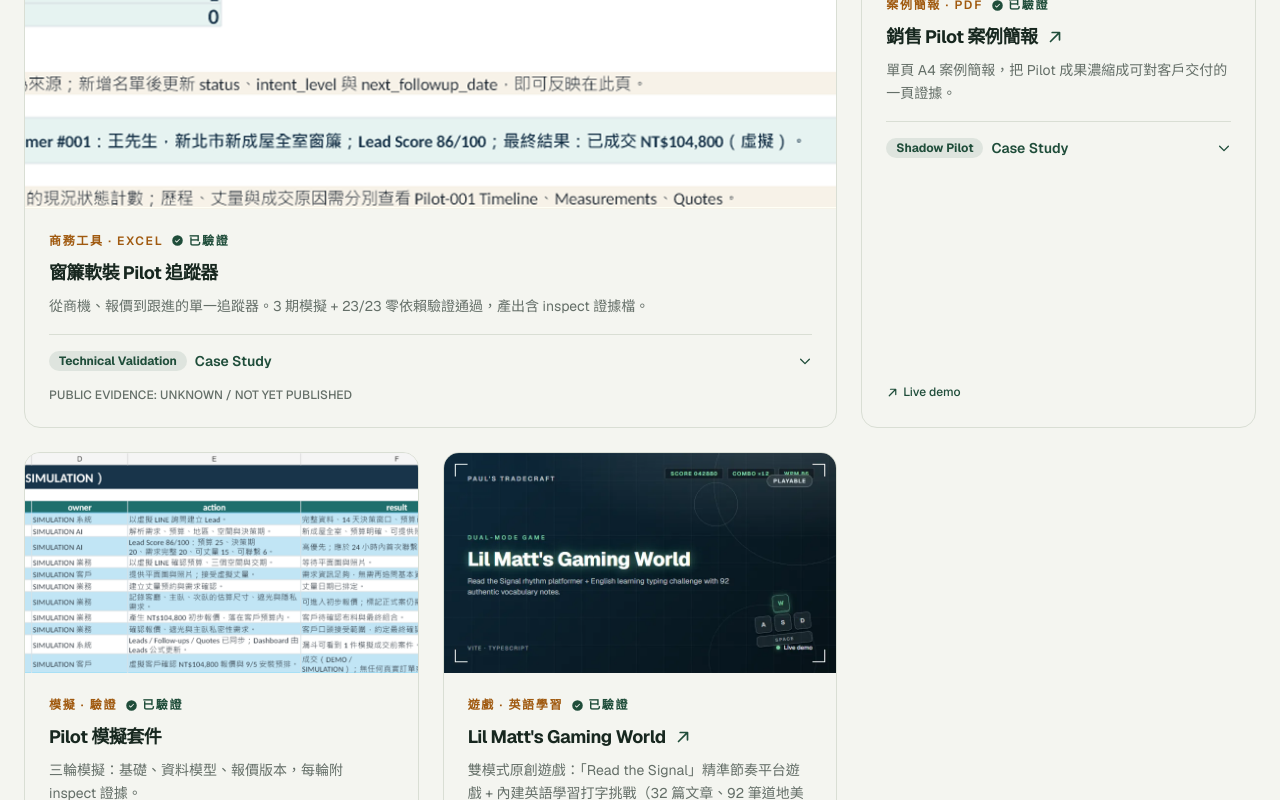
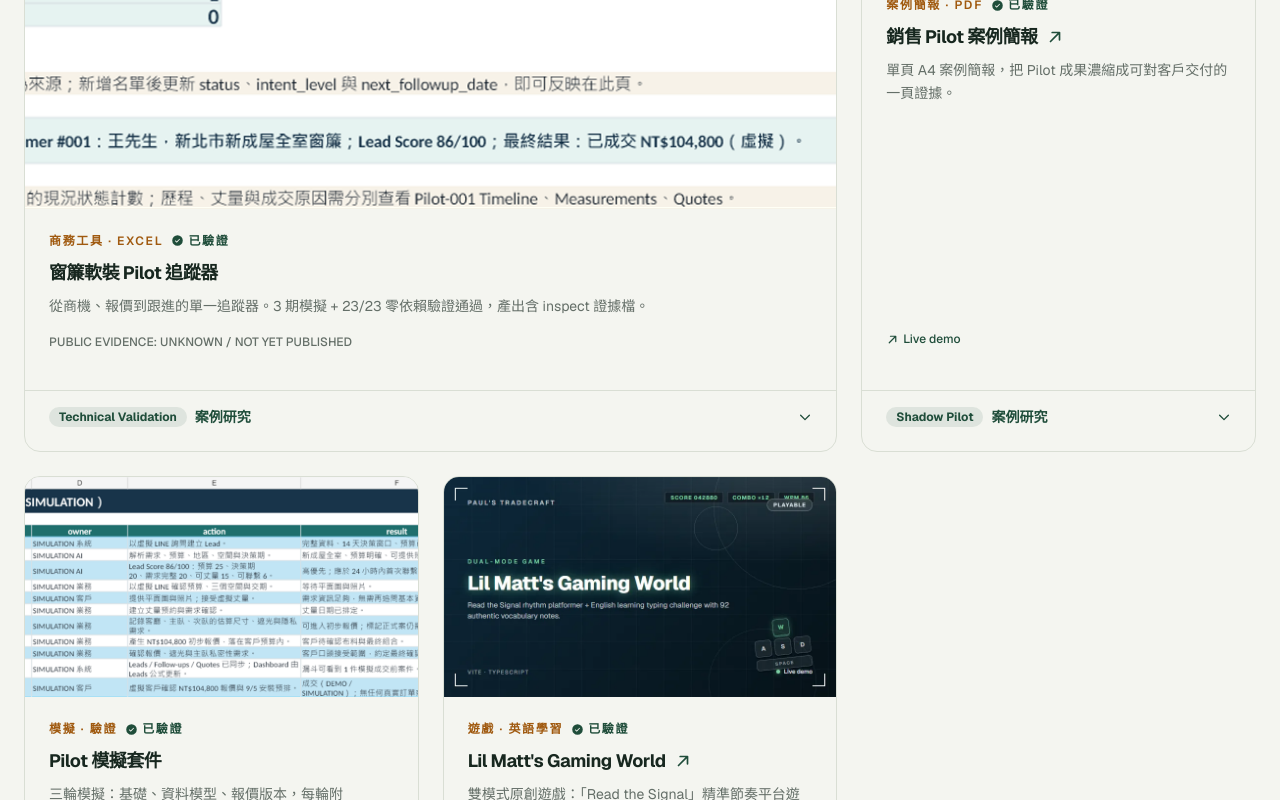
Before and after one commit to apchen1978/pauls-tradecraft, a React (Vite) app: page / in a window 1280 px wide. Shown: the part 1180-1980 px from the top of the page. Built offline with nearby package versions, Linux system fonts and the light colour scheme.

Commit message:
fix: separate case study controls and localize labels

```diff
--- a/src/components/Works.jsx
+++ b/src/components/Works.jsx
@@ -17,34 +17,35 @@ const iconMap = {
 };
 
 function CaseStudy({ c }) {
-  const { lang } = useLang();
+  const { lang, t } = useLang();
   const f = (field) => (field ? field[lang] : "");
+  const labels = t.works.caseStudy;
   return (
-    <details className="group mt-4 border-t border-line pt-4">
+    <details className="group mt-4 border-t border-line px-6 pt-4 pb-6">
       <summary className="flex cursor-pointer list-none items-center gap-2 text-sm font-semibold text-forest [&::-webkit-details-marker]:hidden">
         <span className="rounded-pill bg-forest/10 px-2.5 py-0.5 text-xs font-bold text-forest">{c.stage}</span>
-        <span className="flex-1">Case Study</span>
+        <span className="flex-1">{labels.label}</span>
         <CaretDown size={14} weight="bold" className="transition-transform group-open:rotate-180" />
       </summary>
       <dl className="mt-3 space-y-3 text-sm">
         <div>
-          <dt className="font-semibold text-ink/80">Problem</dt>
+          <dt className="font-semibold text-ink/80">{labels.problem}</dt>
           <dd className="mt-0.5 leading-relaxed text-ink/65">{f(c.problem)}</dd>
         </div>
         <div>
-          <dt className="font-semibold text-ink/80">Approach</dt>
+          <dt className="font-semibold text-ink/80">{labels.approach}</dt>
           <dd className="mt-0.5 leading-relaxed text-ink/65">{f(c.approach)}</dd>
         </div>
         <div>
-          <dt className="font-semibold text-ink/80">AI / Tools</dt>
+          <dt className="font-semibold text-ink/80">{labels.tools}</dt>
           <dd className="mt-0.5 leading-relaxed text-ink/65">{f(c.tools)}</dd>
         </div>
         <div>
-          <dt className="font-semibold text-ink/80">Result</dt>
+          <dt className="font-semibold text-ink/80">{labels.result}</dt>
           <dd className="mt-0.5 leading-relaxed text-ink/65">{f(c.result)}</dd>
         </div>
         <div>
-          <dt className="font-semibold text-ink/80">Evidence</dt>
+          <dt className="font-semibold text-ink/80">{labels.evidence}</dt>
           <dd className="mt-0.5 break-words leading-relaxed text-ink/65">{f(c.evidence)}</dd>
         </div>
       </dl>
@@ -120,7 +121,6 @@ export default function Works() {
                     )}
                   </h3>
                   <p className="mt-2 text-sm leading-relaxed text-ink/65">{copy.desc}</p>
-                  {w.case && <CaseStudy c={w.case} />}
                   <p className="mt-auto pt-4 text-xs font-medium text-ink/65">
                     {w.link ? (
                       <span className="inline-flex items-center gap-1 text-forest">
@@ -133,6 +133,7 @@ export default function Works() {
                   </p>
                 </div>
               </Wrapper>
+              {w.case && <CaseStudy c={w.case} />}
             </motion.article>
           );
         })}
--- a/src/i18n.jsx
+++ b/src/i18n.jsx
@@ -19,6 +19,14 @@ const dict = {
       sub: "每一件都有證據鏈：可重跑驗證、可檢視產出，不是 PPT 上的口號。",
       linkPending: "PUBLIC EVIDENCE: UNKNOWN / NOT YET PUBLISHED",
       statusVerified: "已驗證",
+      caseStudy: {
+        label: "案例研究",
+        problem: "問題",
+        approach: "方法",
+        tools: "AI／工具",
+        result: "結果",
+        evidence: "證據",
+      },
     },
     capabilities: {
       eyebrow: "Services",
@@ -125,6 +133,14 @@ const dict = {
       sub: "Every piece ships with an evidence chain: rerunnable checks, inspectable outputs, no empty claims.",
       linkPending: "PUBLIC EVIDENCE: UNKNOWN / NOT YET PUBLISHED",
       statusVerified: "Verified",
+      caseStudy: {
+        label: "Case Study",
+        problem: "Problem",
+        approach: "Approach",
+        tools: "AI / Tools",
+        result: "Result",
+        evidence: "Evidence",
+      },
     },
     capabilities: {
       eyebrow: "Services",
```
